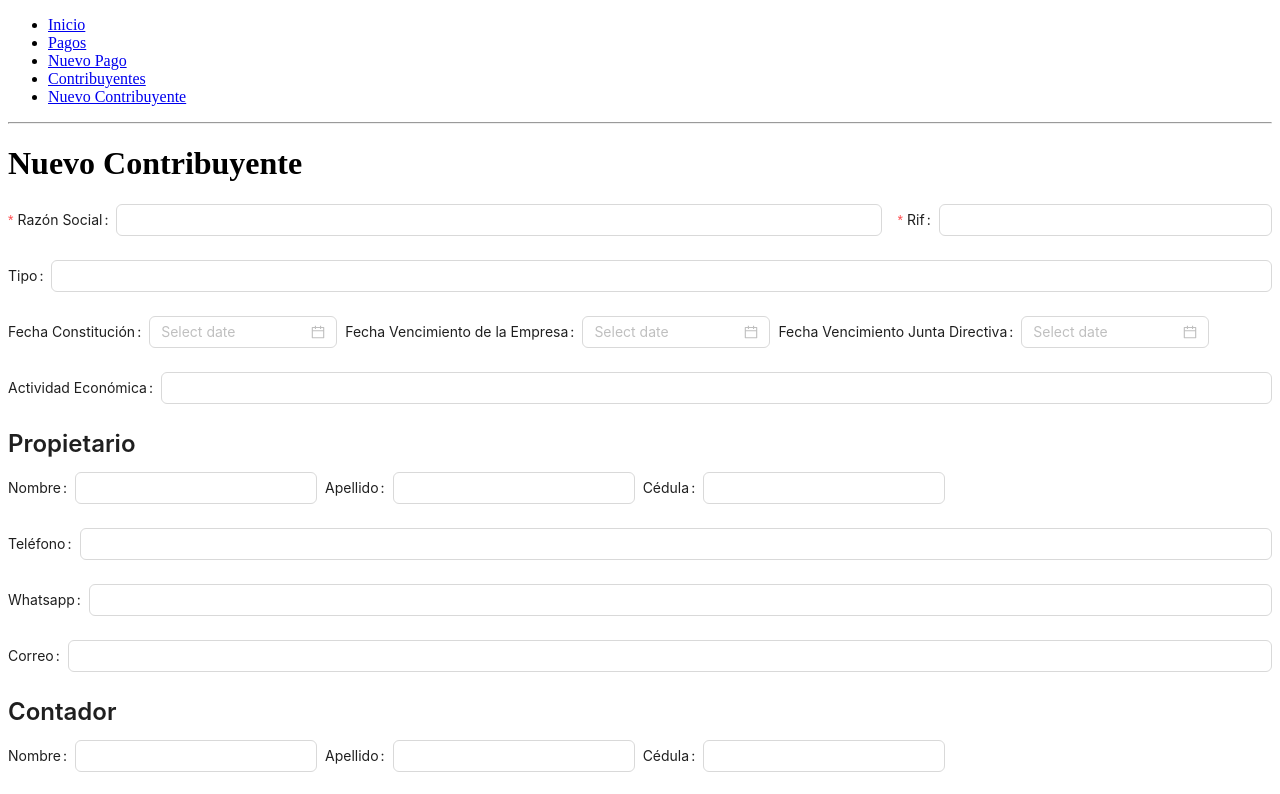
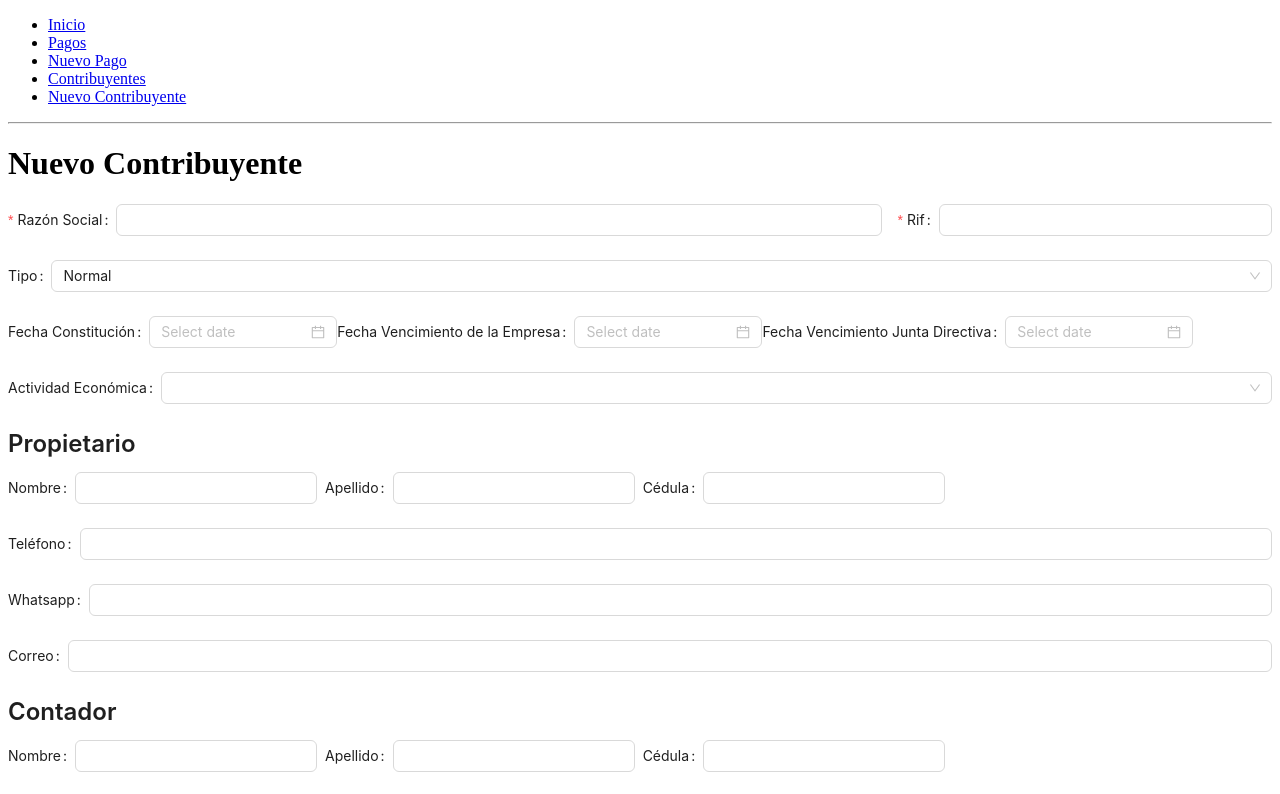
Before and after one commit to Douglas571/sedemat_system, a React (Vite) app in the folder frontend/: page /business/new in a window 1280 px wide. Shown: the top 794 px of the page. Built offline with nearby package versions, Linux system fonts and the light colour scheme; no server answers.

Commit message:
Added: Economic activities Select input

```diff
--- a/frontend/src/pages/BranchOfficeLicenseNew.tsx
+++ b/frontend/src/pages/BranchOfficeLicenseNew.tsx
@@ -172,7 +172,7 @@ export default function BranchOfficeLicenseNew(): JSX.Element {
                     label='Actividad Económica: '
                     name='economicActivity'>
                     <Select
-                        defaultValue={economicActivities[0]?.value}
+                        defaultValue={economicActivities[0]?.title}
                         optionFilterProp='label'
                             // onChange={onChange}
                             // onSearch={onSearch}
--- a/frontend/src/pages/BusinessNew.tsx
+++ b/frontend/src/pages/BusinessNew.tsx
@@ -1,10 +1,10 @@
-import React from 'react'
-import { DatePicker, FormProps } from 'antd'
+import React, { useState, useEffect } from 'react'
+import { DatePicker, FormProps, Select } from 'antd'
 import { Form, Input, Button, message, Typography, Space, Flex } from 'antd'
 import _ from 'lodash'
 
 import * as api from '../util/api'
-import type { Business } from '../util/api'
+import type { Business, EconomicActivity } from '../util/api'
 
 
 const { Title, Paragraph } = Typography
@@ -42,12 +42,29 @@ interface FormFields {
 function BusinessNew(): JSX.Element {
     const [form] = Form.useForm()
     const [messageApi, contextHolder] = message.useMessage()
+    const [economicActivities, setEconomicActivities] = useState<Array<EconomicActivity>>([]);
 
     function clearForm(){
 		form.setFieldValue('businessName', '')
 		form.setFieldValue('dni', '')
         form.setFieldValue('email', '')
 	}
+
+    useEffect(() => {
+        loadData()
+    }, [])
+
+    async function loadData() {
+        try {
+            // Load economic activities
+            const economicActivities = await api.getEconomicActivities();
+            console.log({economicActivities})
+            setEconomicActivities(economicActivities);
+
+        } catch (error) {
+            console.error('Error loading data:', error);
+        }
+    }
 
     const onFinish: FormProps<FiledType>['onFinish'] = async (values: FormFields) => {
         try {
@@ -141,10 +158,16 @@ function BusinessNew(): JSX.Element {
                     label='Tipo: '
                     name='type'
                 >
-                    <Input/>
+                    <Select
+                        defaultValue={'Normal'}
+                        options={[
+                            {label: "Especial", value: "Especial"},
+                            {lable: "Normal", value: "Normal"}
+                        ]}
+                    />
                 </Form.Item>
 
-                <Space>
+                <Flex>
                     {/* Define good names */}
                     <Form.Item
                         label='Fecha Constitución: '
@@ -165,14 +188,18 @@ function BusinessNew(): JSX.Element {
                     >
                         <DatePicker/>
                     </Form.Item>
-                </Space>
+                </Flex>
 
                 <Form.Item
                     // it can be normal or special
                     label='Actividad Económica: '
                     name='economicActivity'
                 >
-                    <Input/>
+                    <Select
+                        //defaultValue={economicActivities[0]?.title}
+                        showSearch
+                        options={economicActivities.map( e => ({ label: e?.title, value: e?.title}))}
+                    />
                 </Form.Item>
 
                 <Title level={3}>
```
